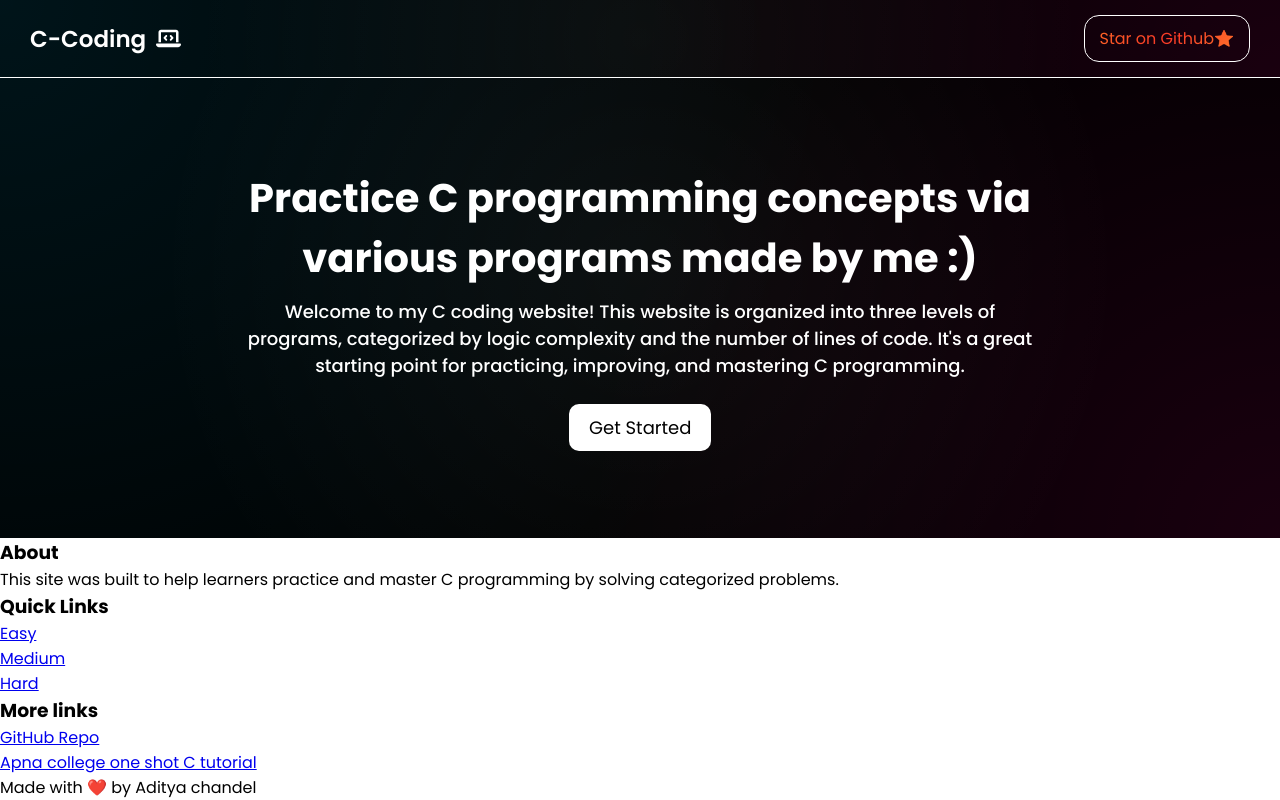
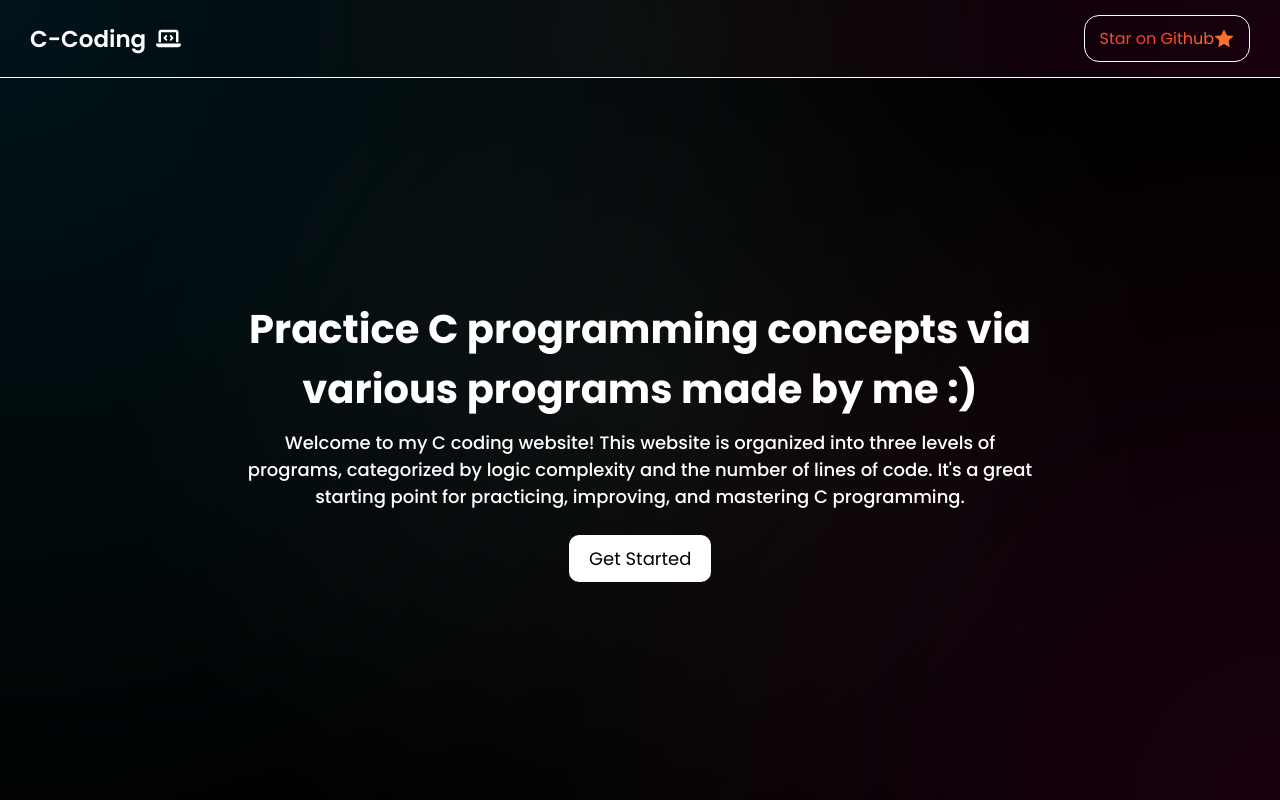
Before and after one commit to TonyStark-19/C-Coding, a React (Create React App) app in the folder c-coding/: page / in a window 1280 px wide. Shown: the top 800 px of the page. Built offline with nearby package versions, Linux system fonts and the light colour scheme.

Commit message:
Improved css

```diff
--- a/c-coding/src/App.css
+++ b/c-coding/src/App.css
@@ -91,7 +91,7 @@
 /* home container */
 
 .home-container {
-    height: 100%;
+    min-height: 100vh;
     display: flex;
     justify-content: center;
     align-items: center;
@@ -137,3 +137,57 @@
     font-size: 18px;
     cursor: pointer;
 }
+
+/* footer */
+
+.footer {
+    background:
+        radial-gradient(circle at 50% 50%, rgba(255, 255, 255, 0.05), transparent 70%),
+        radial-gradient(circle at bottom right, rgba(255, 0, 150, 0.1), transparent 50%),
+        radial-gradient(circle at top left, rgba(0, 200, 255, 0.1), transparent 60%),
+        #000000;
+    padding: 30px;
+    border-top: 1px solid #fff;
+    color: #ffffff;
+}
+
+/* footer content */
+
+.footer-content {
+    display: flex;
+    flex-direction: row;
+    justify-content: space-evenly;
+    margin-bottom: 50px;
+}
+
+/* footer section */
+
+.footer-section h3 {
+    margin-bottom: 10px;
+}
+
+.footer-section p {
+    width: 500px;
+}
+
+.footer-section a {
+    color: #ffffff;
+    text-decoration: none;
+}
+
+.footer-section a:hover {
+    text-decoration: underline;
+}
+
+.footer-section ul {
+    list-style-type: none;
+}
+
+/* footer bottom */
+
+.footer-bottom {
+    width: 100%;
+    display: flex;
+    justify-content: center;
+    align-items: center;
+}
--- a/c-coding/src/Program-page.css
+++ b/c-coding/src/Program-page.css
@@ -39,6 +39,7 @@
 
 .program-page p {
     margin: 0 0 20px;
+    letter-spacing: 1px;
 }
 
 /* code block */
```
